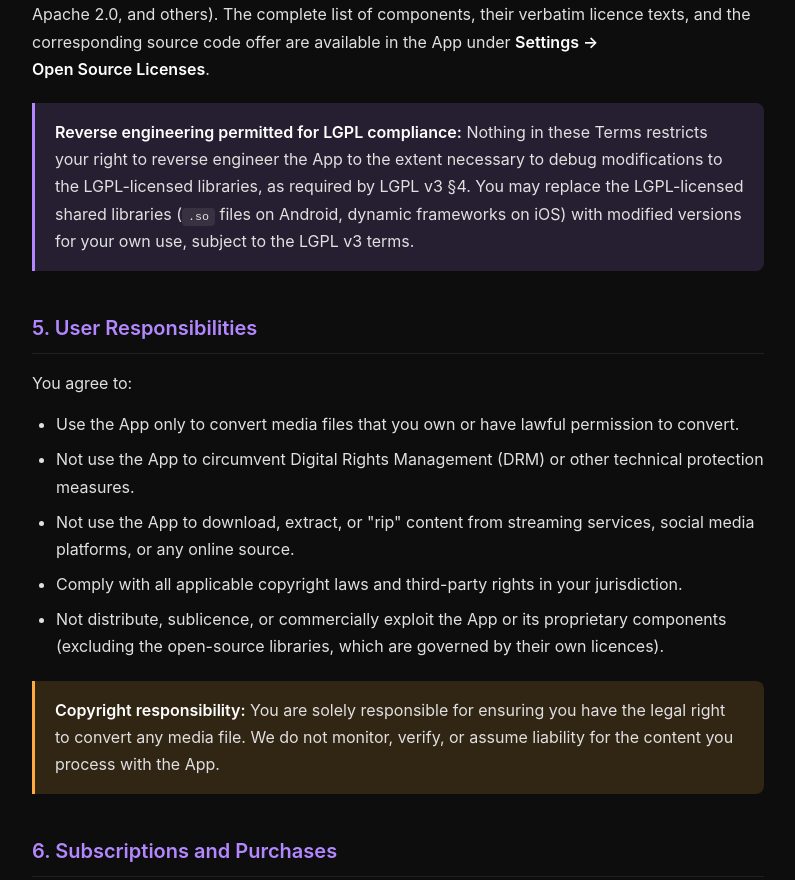
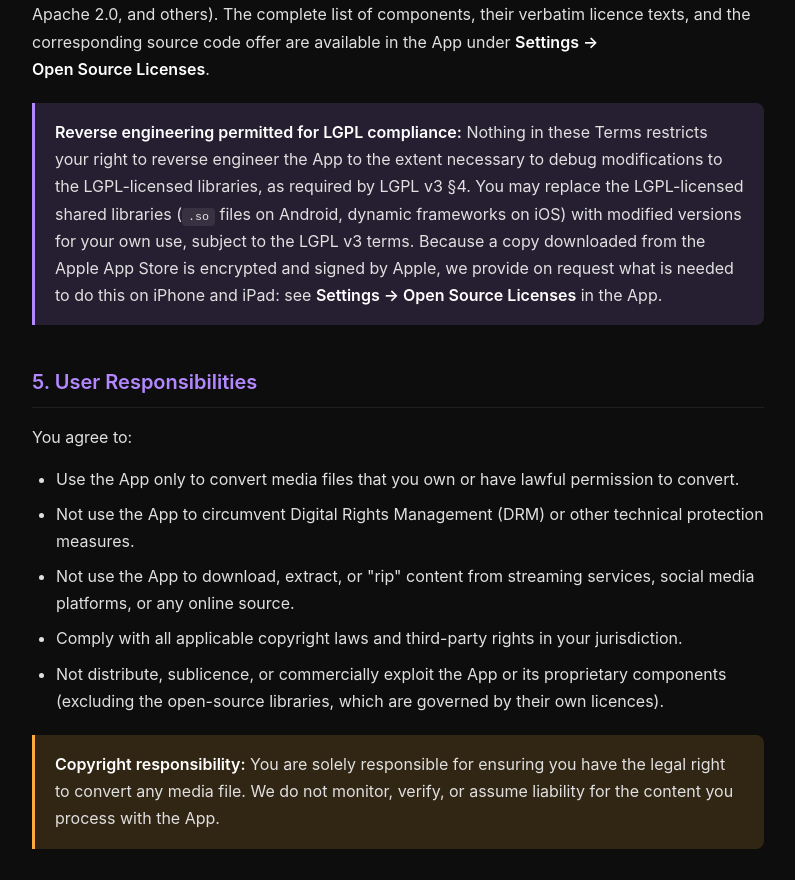
Before and after one commit to nguyenminhthuanvnn/netsofttouch, a plain HTML site: page terms.html in a window 1280 px wide. Shown: the part 1132-2012 px from the top of the page, without its empty margins (242-1037 px from the left). Drawn offline with Linux system fonts and the light colour scheme.

Commit message:
NeoVid Converter terms: point to the in-app offer for replacing LGPL libraries on iOS
Co-Authored-By: Claude Opus 5.5 <noreply@anthropic.com>
Claude-Session: https://claude.ai/code/session_01C1SuAXRLGu8FUw5ZbdRMh4

```diff
--- a/terms.html
+++ b/terms.html
@@ -197,7 +197,10 @@
             extent necessary to debug modifications to the LGPL-licensed libraries, as
             required by LGPL&nbsp;v3&nbsp;&sect;4. You may replace the LGPL-licensed
             shared libraries (<code>.so</code> files on Android, dynamic frameworks on iOS) with
-            modified versions for your own use, subject to the LGPL&nbsp;v3 terms.</p>
+            modified versions for your own use, subject to the LGPL&nbsp;v3 terms. Because a copy
+            downloaded from the Apple App Store is encrypted and signed by Apple, we provide on
+            request what is needed to do this on iPhone and iPad: see
+            <strong>Settings&nbsp;&rarr; Open&nbsp;Source&nbsp;Licenses</strong> in the App.</p>
         </div>
 
         <h2>5. User Responsibilities</h2>
```
